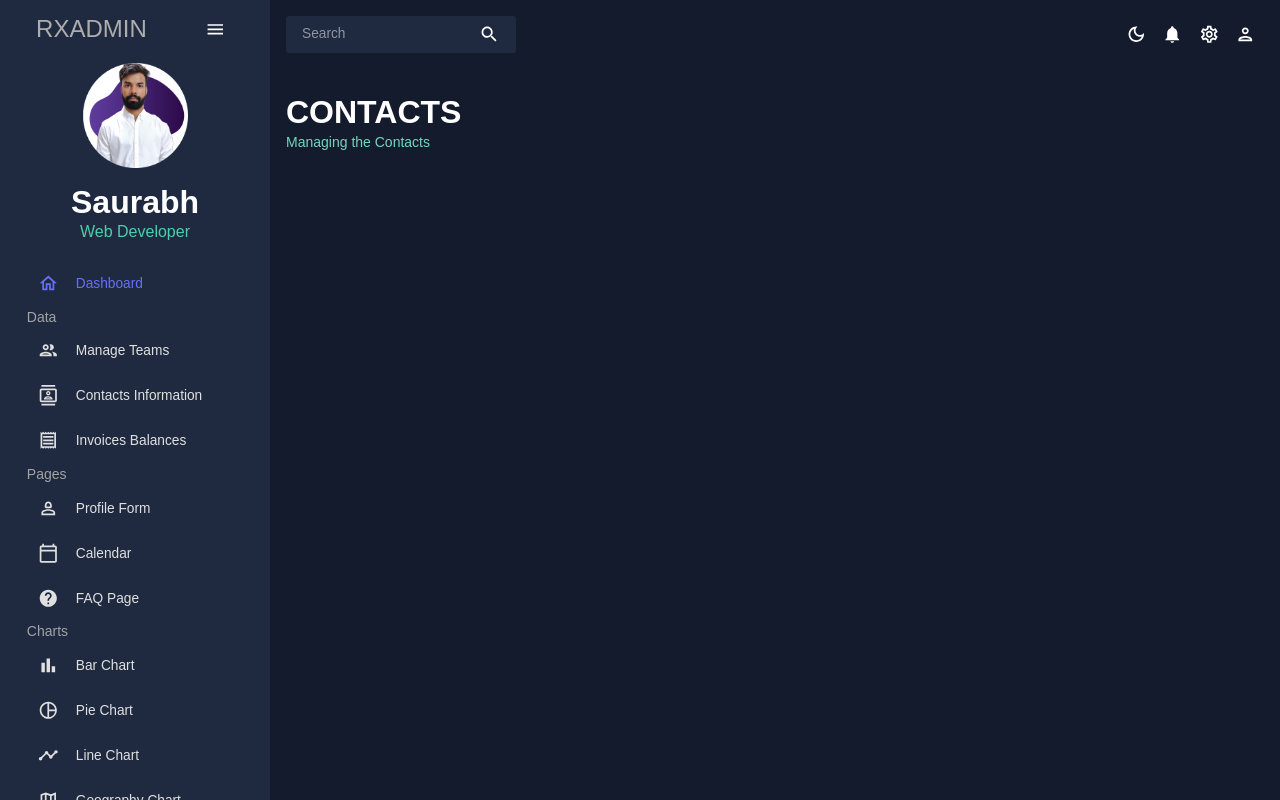
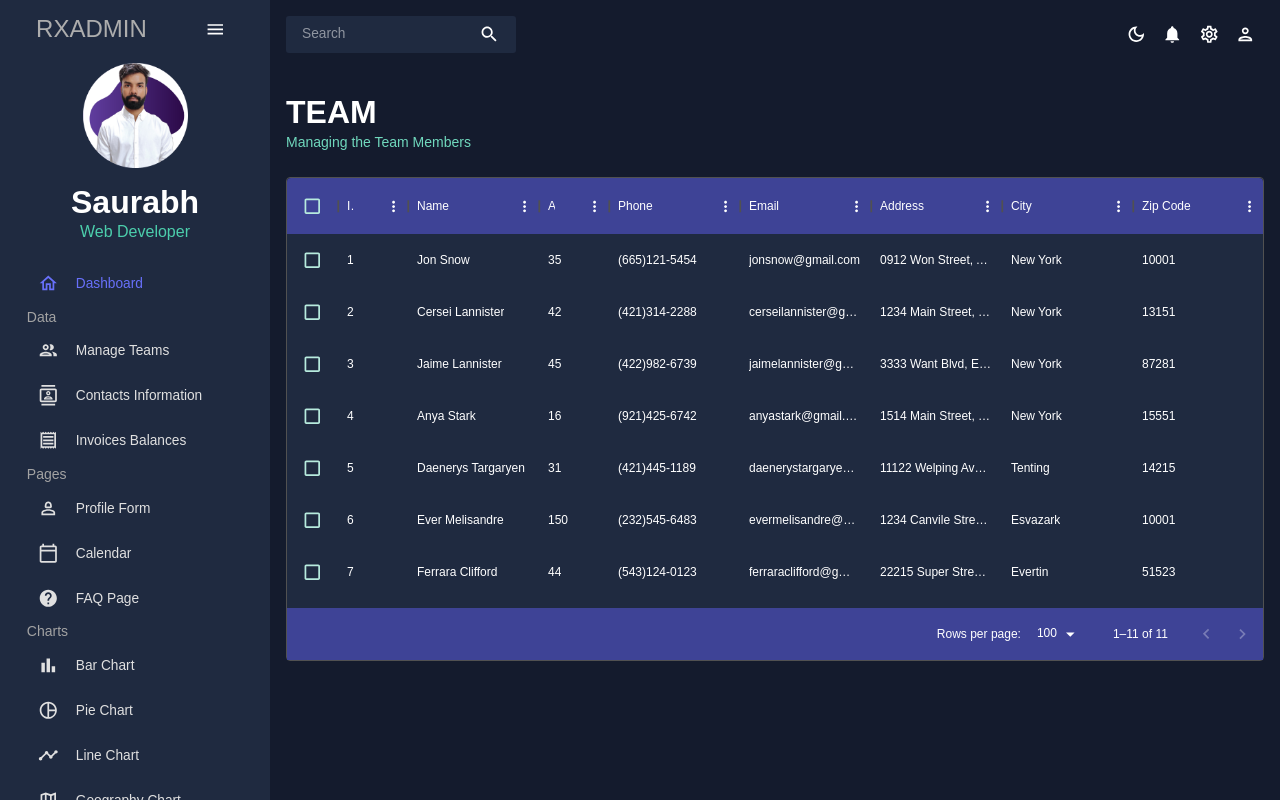
Before and after one commit to saurabhmehta1601/react-admin-dashboard-1, a React (Vite) app: page /contacts in a window 1280 px wide. Built offline with nearby package versions, Linux system fonts and the light colour scheme.

Commit message:
add invoices page

```diff
--- a/src/scenes/contacts/index.tsx
+++ b/src/scenes/contacts/index.tsx
@@ -1,11 +1,73 @@
-import Header from '../../components/Header'
+import { Box } from "@mui/material";
+import Header from "../../components/Header"
+import { DataGrid } from '@mui/x-data-grid';
+import { mockDataContacts } from "../../data/mockData";
+import { useTheme } from "@mui/material";
+import { tokens } from "../../theme";
 
-const Contacts = () => {
+const Team = () => {
+  const theme = useTheme()
+  const colors = tokens(theme.palette.mode)
+
   return (
     <div>
-      <Header heading="Contacts" subHeading="Managing the Contacts" />
+      <Header heading="Team" subHeading="Managing the Team Members" />
+      <Box
+        height={"500px"}
+        mb={2}
+        pb={2}
+        sx={{
+          "MuiDataGrid-columnHeaders": {
+            bgcolor: "red !important"
+          }
+        }}
+      >
+        <DataGrid
+          scrollbarSize={0}
+          disableRowSelectionOnClick
+          checkboxSelection
+          rows={mockDataContacts}
+          columns={
+            [
+              { field: 'id', headerName: 'ID', width: 70 },
+              { field: 'name', headerName: 'Name', flex: 1 },
+              { field: 'age', headerName: 'Age', width: 70 },
+              { field: 'phone', headerName: "Phone", flex: 1 },
+              { field: 'email', headerName: 'Email', flex: 1 },
+              { field: 'address', headerName: 'Address', flex: 1 },
+              { field: 'city', headerName: 'City', flex: 1 },
+              { field: 'zipCode', headerName: 'Zip Code', flex: 1 },
+            ]
+          }
+          sx={{
+            "& .MuiDataGrid-root": {
+              border: "none",
+            },
+            "& .MuiDataGrid-cell": {
+              borderBottom: "none",
+            },
+            "& .name-column--cell": {
+              color: colors.greenAccent[300],
+            },
+            "& .MuiDataGrid-columnHeaders": {
+              backgroundColor: colors.blueAccent[700],
+              borderBottom: "none",
+            },
+            "& .MuiDataGrid-virtualScroller": {
+              backgroundColor: colors.primary[400],
+            },
+            "& .MuiDataGrid-footerContainer": {
+              borderTop: "none",
+              backgroundColor: colors.blueAccent[700],
+            },
+            "& .MuiCheckbox-root": {
+              color: `${colors.greenAccent[200]} !important`,
+            },
+          }}
+        />
+      </Box>
     </div>
   )
 }
 
-export default Contacts
+export default Team
--- a/src/scenes/invoices/index.tsx
+++ b/src/scenes/invoices/index.tsx
@@ -1,9 +1,76 @@
+import { Box, Typography } from "@mui/material";
 import Header from "../../components/Header"
+import { DataGrid } from '@mui/x-data-grid';
+import { mockDataInvoices } from "../../data/mockData";
+import { useTheme } from "@mui/material";
+import { tokens } from "../../theme";
 
 const Invoices = () => {
+  const theme = useTheme()
+  const colors = tokens(theme.palette.mode)
+
   return (
     <div>
-      <Header heading="INVOICES" subHeading="List of Invoice Balances" />
+      <Header heading="Invoices" subHeading="List of invoice balances" />
+      <Box
+        height={"500px"}
+        mb={2}
+        pb={2}
+        sx={{
+          "MuiDataGrid-columnHeaders": {
+            bgcolor: "red !important"
+          }
+        }}
+      >
+        <DataGrid
+          scrollbarSize={0}
+          disableRowSelectionOnClick
+          checkboxSelection
+          rows={mockDataInvoices}
+          columns={
+            [
+              { field: 'id', headerName: 'ID', width: 70 },
+              { field: 'name', headerName: 'Name', flex: 1 },
+              { field: 'phone', headerName: "Phone", width: 140 },
+              { field: 'email', headerName: 'Email', flex: 1 },
+              {
+                field: 'cost',
+                headerName: 'Cost',
+                width: 70,
+                renderCell: (params) => (<Typography color={colors.greenAccent[400]}>
+                  $ {params.row.cost}
+                </Typography>)
+              },
+              { field: 'date', headerName: 'Date', flex: 1 },
+            ]
+          }
+          sx={{
+            "& .MuiDataGrid-root": {
+              border: "none",
+            },
+            "& .MuiDataGrid-cell": {
+              borderBottom: "none",
+            },
+            "& .name-column--cell": {
+              color: colors.greenAccent[300],
+            },
+            "& .MuiDataGrid-columnHeaders": {
+              backgroundColor: colors.blueAccent[700],
+              borderBottom: "none",
+            },
+            "& .MuiDataGrid-virtualScroller": {
+              backgroundColor: colors.primary[400],
+            },
+            "& .MuiDataGrid-footerContainer": {
+              borderTop: "none",
+              backgroundColor: colors.blueAccent[700],
+            },
+            "& .MuiCheckbox-root": {
+              color: `${colors.greenAccent[200]} !important`,
+            },
+          }}
+        />
+      </Box>
     </div>
   )
 }
--- a/src/scenes/pie/index.tsx
+++ b/src/scenes/pie/index.tsx
@@ -1,4 +1,3 @@
-import React from 'react'
 import Header from '../../components/Header'
 
 const Pie = () => {
--- a/src/scenes/team/index.tsx
+++ b/src/scenes/team/index.tsx
@@ -61,7 +61,7 @@ const Team = () => {
               { field: 'id', headerName: 'ID', width: 70 },
               { field: 'name', headerName: 'Name', flex: 1 },
               { field: 'age', headerName: 'Age', width: 70 },
-              { field: 'phone', headerName: "Phone", flex: 1 },
+              { field: 'phone', headerName: "Phone", width: 140 },
               { field: 'email', headerName: 'Email', flex: 1 },
               {
                 field: 'accessLevel',
```
